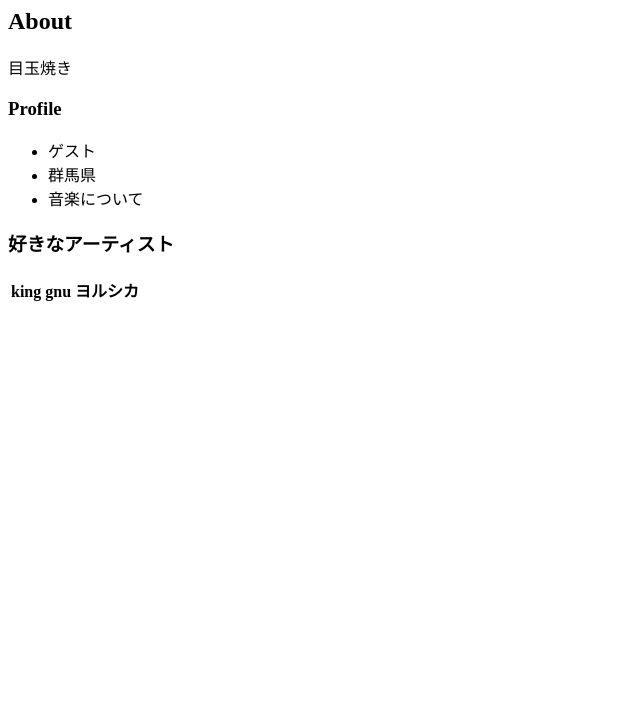
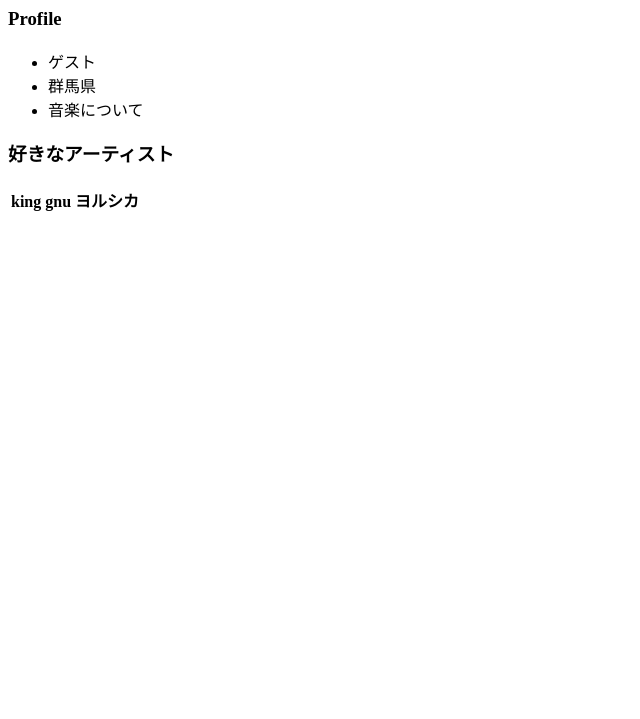
Before and after one commit to haigppp/port, a plain HTML site: page index.html in a window 1280 px wide. Shown: the part 81-800 px from the top of the page, without its empty margins (0-640 px from the left). Drawn offline with Linux system fonts and the light colour scheme.

Commit message:
Update index.html

```diff
--- a/index.html
+++ b/index.html
@@ -7,12 +7,6 @@
   </head>
   <body>
     <h1>ハンドルネーム</h1>
-
-
-    <h2>About</h2>
-    <p>
-      目玉焼き<br>
-    </p>
 
     <h3>Profile</h3>
     <ul>
@@ -24,7 +18,8 @@
     <h3>好きなアーティスト</h3>
     <table>
       <tr>
-        <th>king gnu ヨルシカ</th>
+        <th>king gnu
+          ヨルシカ</th>
       <tr>
     </table>
 
```
